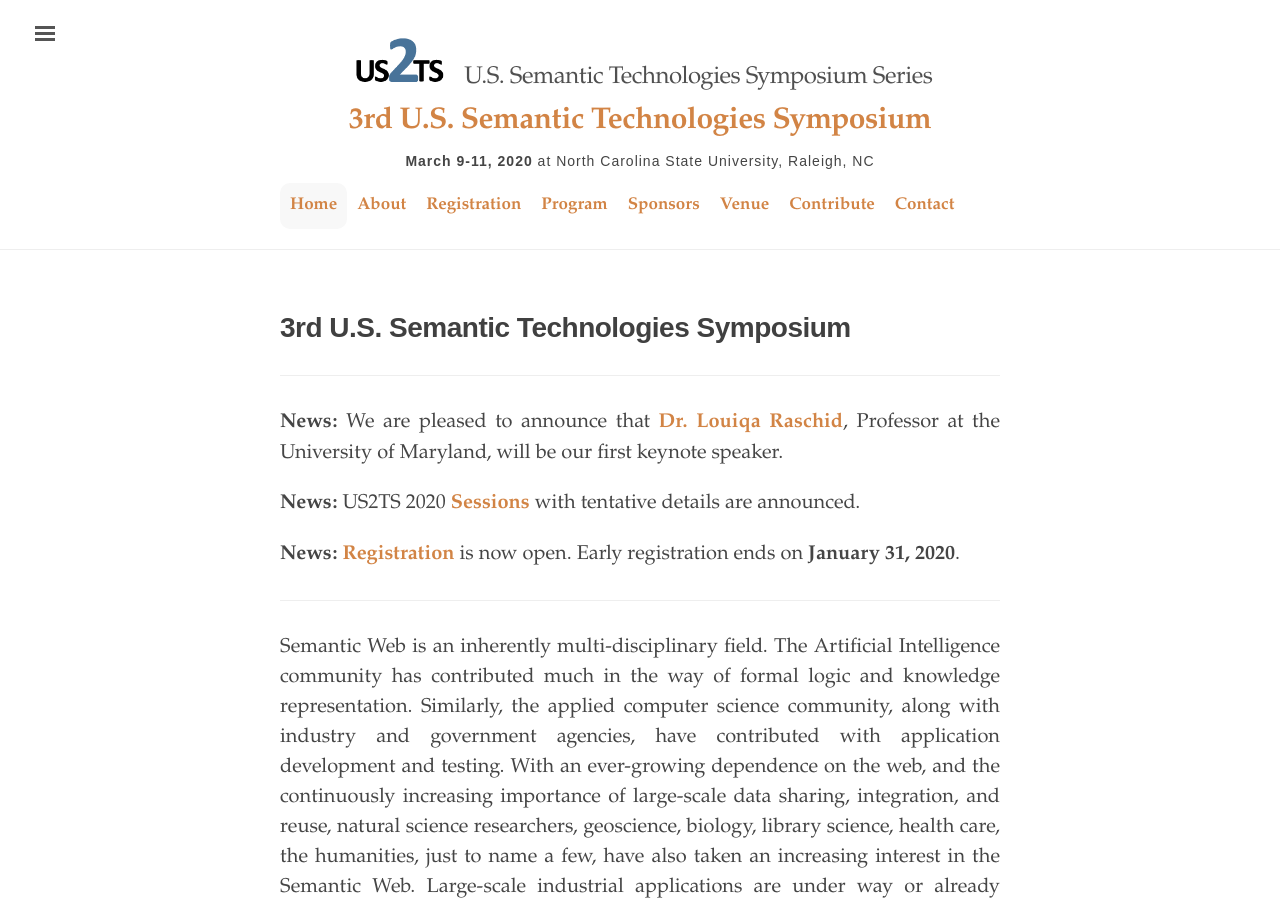
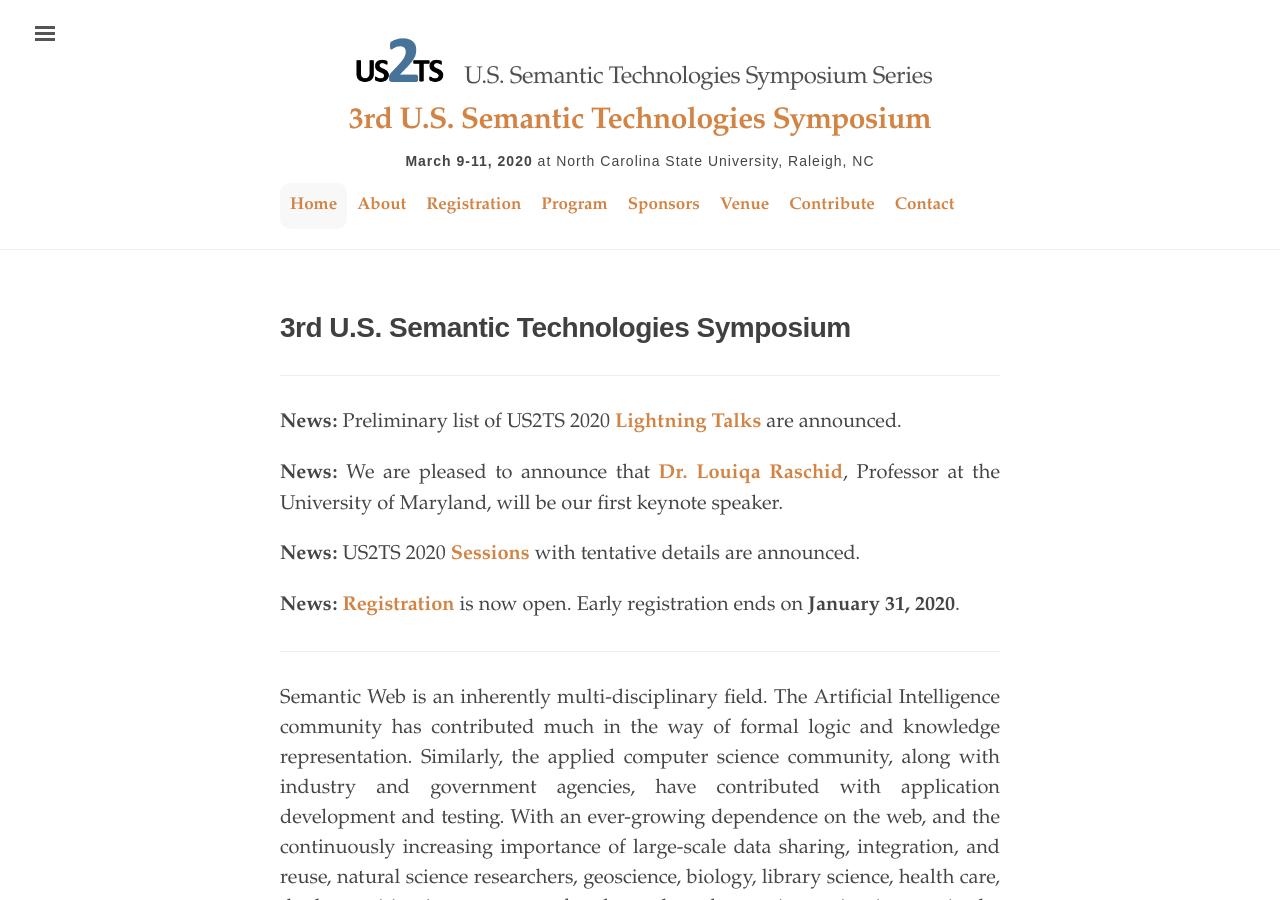
Before and after one commit to us2ts/us2ts.github.io, a Jekyll site: the page built from index.md, in a window 1280 px wide and 900 px high. Built offline with Jekyll 4.4.1, drawn with Linux system fonts in a browser that asks for light colours; comment, search, counter and statistics services are not loaded.

Commit message:
adding lightning talks

```diff
--- a/index.md
+++ b/index.md
@@ -10,6 +10,8 @@
 ---
 
 ----------------------------------------------------------------
+
+**News:** Preliminary list of US2TS 2020 [**Lightning Talks**](https://us2ts.org/lightning-talks) are announced.
 
 **News:** We are pleased to announce that [**Dr. Louiqa Raschid**](https://us2ts.org/keynotes#raschid), Professor at the University of Maryland, will be our first keynote speaker.
 
```
